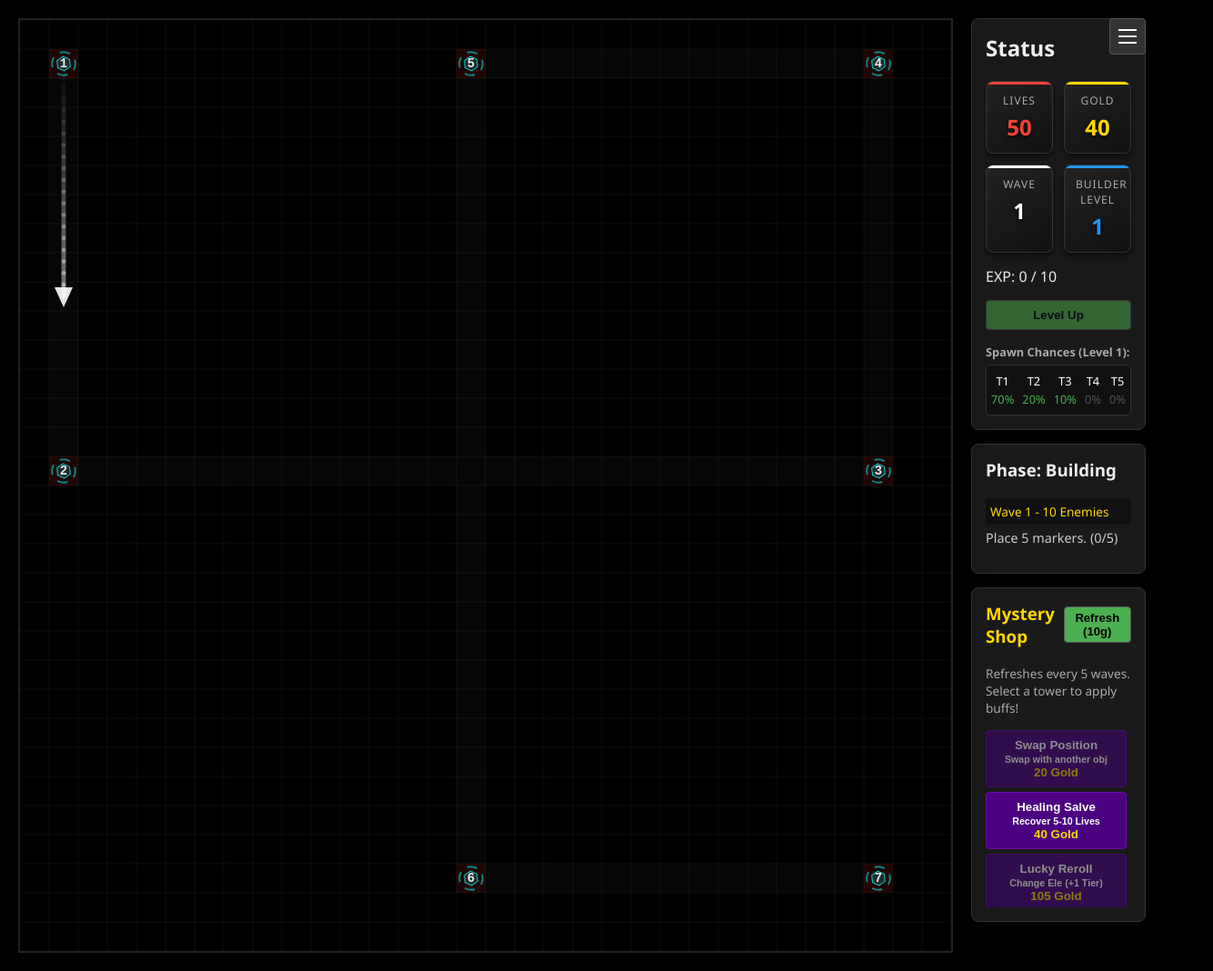
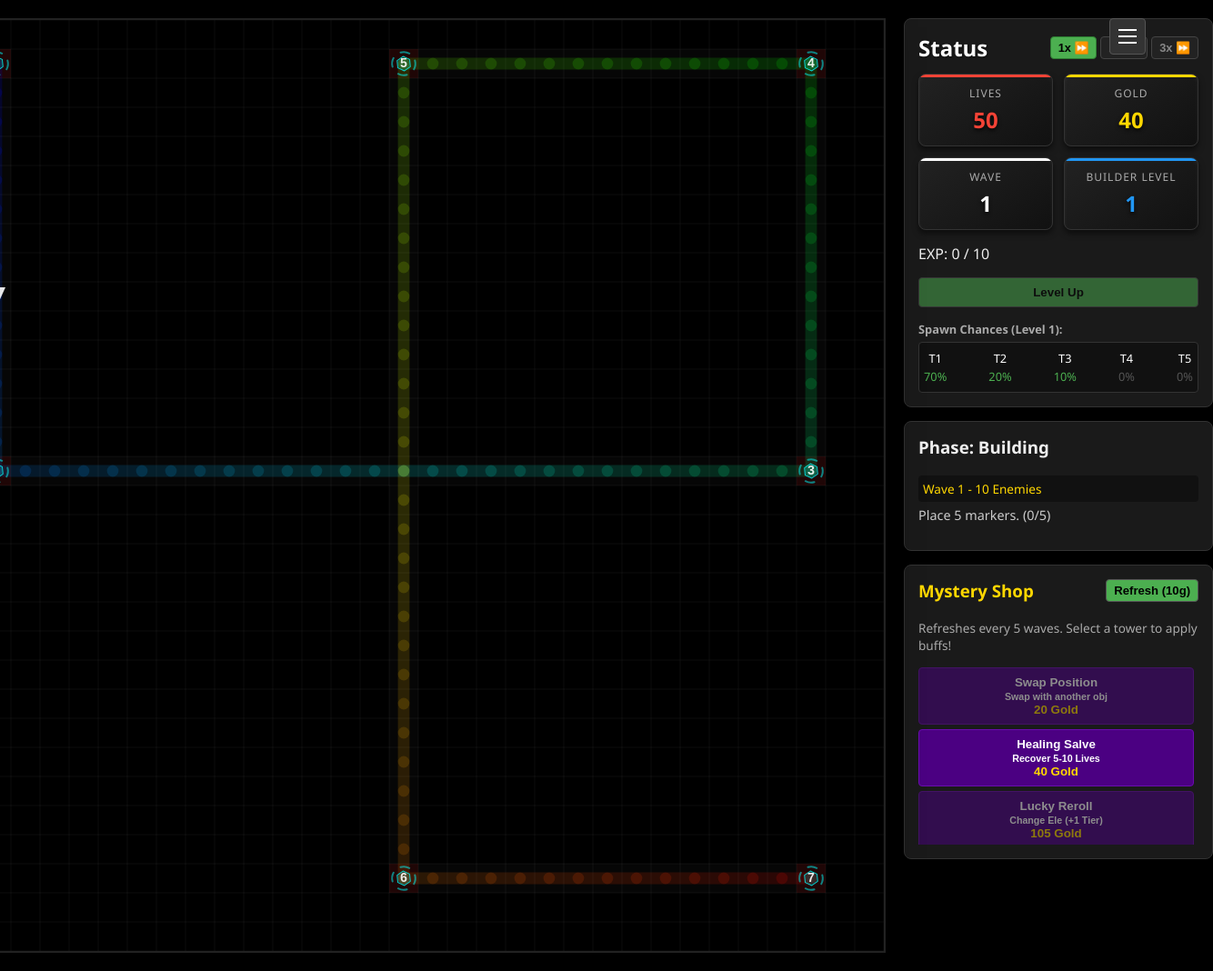
Before and after one commit to Lenshut/Gem-Element-TD, a plain HTML site: page elemental2.html in a window 1280 px wide. Shown: the whole page at 91% size, 1334 px wide, since content can reach past the window. Drawn offline with Linux system fonts and the light colour scheme.

Commit message:
Update elemental2.html

```diff
--- a/elemental2.html
+++ b/elemental2.html
@@ -2,8 +2,8 @@
 <html lang="en">
 <head>
     <meta charset="UTF-8">
-    <meta name="viewport" content="width=device-width, initial-scale=1.0">
-    <title>Maze TD Prototype</title>
+    <meta name="viewport" content="width=device-width, initial-scale=1.0, maximum-scale=5.0, minimum-scale=0.5">
+    <title>Maze TD Prototype - 32x32 Grid</title>
     <style>
         :root {
             --bg: #000000;
@@ -22,30 +22,82 @@
             display: flex;
             justify-content: center;
             gap: 20px;
-            user-select: none;
+            touch-action: manipulation;
         }
         #game-container {
             position: relative;
             background-color: var(--bg);
             border: 2px solid #222;
             box-shadow: 0 10px 30px rgba(0,0,0,0.8);
+            width: 1024px;
+            height: 1024px;
+            flex-shrink: 0;
         }
         canvas {
             display: block;
             cursor: crosshair;
+            width: 100%;
+            height: 100%;
+            image-rendering: pixelated;
         }
         #ui-panel {
             width: 340px;
             display: flex;
             flex-direction: column;
             gap: 15px;
-        }
+            flex-shrink: 0;
+        }
+
+        /* Mobile Layout */
+        @media (max-width: 1100px) {
+            body {
+                flex-direction: column;
+                align-items: center;
+                padding: 10px;
+            }
+            #game-container {
+                width: 100%;
+                max-width: 1024px;
+                height: auto;
+                aspect-ratio: 1 / 1;
+            }
+            #ui-panel {
+                width: 100%;
+                max-width: 512px;
+            }
+        }
+
         .card {
             background-color: var(--panel);
             padding: 15px;
             border-radius: 8px;
             border: 1px solid #333;
         }
+
+        .header-row {
+            display: flex;
+            justify-content: space-between;
+            align-items: center;
+            margin-bottom: 12px;
+        }
+
+        .btn-spd {
+            padding: 4px 8px;
+            font-size: 0.8em;
+            margin: 0;
+            background: #222;
+            border: 1px solid #444;
+            color: #888;
+            border-radius: 4px;
+            cursor: pointer;
+            font-weight: bold;
+        }
+        .btn-spd.active {
+            background: var(--accent);
+            border-color: #2e7d32;
+            color: #000;
+        }
+
         .stats-grid {
             display: grid;
             grid-template-columns: 1fr 1fr;
@@ -122,7 +174,7 @@
 
         #global-tooltip {
             display: none;
-            position: fixed;
+            position: absolute;
             background: #111;
             border: 1px solid var(--gold);
             padding: 10px;
@@ -140,7 +192,7 @@
         .menu-item:hover { background-color: #444 !important; }
 
         .modal-bg {
-            display: none; position: absolute; top: 0; left: 0; width: 100%; height: 100%;
+            display: none; position: fixed; top: 0; left: 0; width: 100%; height: 100%;
             background: rgba(0,0,0,0.8); z-index: 200; justify-content: center; align-items: center;
         }
         .modal-content {
@@ -187,7 +239,14 @@
 
     <div id="ui-panel">
         <div class="card">
-            <h2 style="margin-top:0">Status</h2>
+            <div class="header-row">
+                <h2 style="margin:0; color: #fff; text-shadow: 1px 1px 2px rgba(0,0,0,0.5);">Status</h2>
+                <div style="display: flex; gap: 4px;">
+                    <button id="spd-1" class="btn-spd active" onclick="setSpeed(1)">1x ⏩</button>
+                    <button id="spd-2" class="btn-spd" onclick="setSpeed(2)">2x ⏩</button>
+                    <button id="spd-3" class="btn-spd" onclick="setSpeed(3)">3x ⏩</button>
+                </div>
+            </div>
             <div class="stats-grid">
                 <div class="stat-box lives"><div class="stat-label">Lives</div><div class="stat-value" style="color:var(--danger)" id="ui-lives">50</div></div>
                 <div class="stat-box gold"><div class="stat-label">Gold</div><div class="stat-value" style="color:var(--gold)" id="ui-gold">30</div></div>
@@ -239,10 +298,19 @@
     </div>
 
 <script>
-/** * TOWER DEFENSE PROTOTYPE ENGINE - v16.1 (Insta-Craft Visual Bug Fix) */
+/** * TOWER DEFENSE PROTOTYPE ENGINE - v18.0 (32x32, Game Speed, Gradient Guidelines) */
 
 const COLS = 32, ROWS = 32, CELL_SIZE = 32, CANVAS_SIZE = COLS * CELL_SIZE;
 const STATES = { BUILD_PLACE: 0, BUILD_SELECT: 1, BUILD_COMBINE: 2, WAVE: 3, GAME_OVER: 4, SWAPPING: 5 };
+
+let gameSpeed = 1;
+window.setSpeed = function(spd) {
+    gameSpeed = spd;
+    document.getElementById('spd-1').classList.remove('active');
+    document.getElementById('spd-2').classList.remove('active');
+    document.getElementById('spd-3').classList.remove('active');
+    document.getElementById('spd-' + spd).classList.add('active');
+}
 
 let currentMaxSpawns = 5;
 let zaWarudoUnlocked = false, midasActive = false, expActive = false;
@@ -258,7 +326,6 @@
 let waveEnemyQueue = [], bonusEnemies = 0, leakedThisWave = false;
 let currentShop = [], shopBought = [false, false, false, false];
 let floatingTexts = [];
-let arrowTrail = [];
 let waveClearTimer = 0;
 let waveClearText = "";
 
@@ -392,13 +459,22 @@
 const btnStartWave = document.getElementById('btn-startwave');
 
 function populateModals() {
-    let elHtml = `<h3 style="border-bottom: 2px solid #555; padding-bottom: 5px; color: var(--gold);">Base Elements</h3>`;
-    elHtml += `<div style="display: grid; grid-template-columns: repeat(auto-fill, minmax(200px, 1fr)); gap: 10px; margin-bottom: 20px;">`;
+    let elHtml = `<h3 style="border-bottom: 2px solid #555; padding-bottom: 8px; color: var(--gold);">Base Elements</h3>`;
+    elHtml += `<div style="display: grid; grid-template-columns: repeat(auto-fill, minmax(220px, 1fr)); gap: 12px; margin-bottom: 25px;">`;
     for (let key in ELEMENTS) {
         let e = ELEMENTS[key];
-        elHtml += `<div style="background: #222; padding: 10px; border-radius: 6px; border-left: 4px solid ${e.color};">
-            <span class="color-dot" style="background:${e.color}"></span><strong style="color:${e.color}">${e.name}</strong><br>
-            <span style="font-size:0.85em; color:#aaa;">Type: ${e.type} | SPL: ${e.splash||0} | BaseDMG: ${e.damage}${e.seeInvis ? ' | <span style="color:#D3D3D3">Aura: True Sight</span>' : ''}</span>
+        elHtml += `<div style="background: #1a1a1a; padding: 12px; border-radius: 8px; border-left: 5px solid ${e.color}; box-shadow: 0 4px 6px rgba(0,0,0,0.3);">
+            <div style="display:flex; align-items:center; margin-bottom:6px;">
+                <span class="color-dot" style="background:${e.color}; width:14px; height:14px;"></span>
+                <strong style="color:${e.color}; font-size:1.1em;">${e.name}</strong>
+            </div>
+            <div style="font-size:0.85em; color:#bbb; line-height: 1.4;">
+                <div><strong>Type:</strong> ${e.type}</div>
+                <div><strong>Base DMG:</strong> ${e.damage}</div>
+                <div><strong>Range:</strong> ${e.range}</div>
+                ${e.splash ? `<div><strong>Splash:</strong> ${e.splash}</div>` : ''}
+                ${e.name === 'Wind' ? `<div style="color:var(--gold); margin-top:4px;">Aura: Grants True Sight</div>` : ''}
+            </div>
         </div>`;
     }
     elHtml += `</div>`;
@@ -409,7 +485,7 @@
         if (!seenNames.has(r.name)) { seenNames.add(r.name); uniqueRecipes.push(r); }
     }
 
-    elHtml += `<h3 style="border-bottom: 2px solid #555; padding-bottom: 5px; color: var(--gold);">Tower Combinations (${uniqueRecipes.length} Unique)</h3>`;
+    elHtml += `<h3 style="border-bottom: 2px solid #555; padding-bottom: 8px; color: var(--gold);">Tower Combinations (${uniqueRecipes.length} Unique)</h3>`;
     elHtml += `<div style="display: grid; grid-template-columns: repeat(auto-fill, minmax(250px, 1fr)); gap: 10px;">`;
     for (let r of uniqueRecipes) {
         let reqs = [];
@@ -427,6 +503,27 @@
     }
     elHtml += `</div>`;
     document.getElementById('elements-modal-content').innerHTML = elHtml;
+
+    let waveHtml = `
+        <h3>Wave Scaling</h3>
+        <p>Every wave starts with 10 base enemies. Flawless wave increases count by 1. Leak reduces by 1.</p>
+        <p>Enemies gain Base Armor equal to <strong>Wave Number * 2</strong>.</p>
+        <h3>Enemy Types & Buffs</h3>
+        <ul style="padding-left: 20px; line-height:1.6;">
+            <li><strong style="color:#00ffff">SHIELD:</strong> Starts with 50% extra HP as a shield.</li>
+            <li><strong style="color:#00ff00">REGEN:</strong> Passively heals 5% max HP per second.</li>
+            <li><strong style="color:#ffffff">DASH:</strong> Gains massive speed boost for 1 second when hit.</li>
+            <li><strong style="color:#ff00ff">IMMUNE:</strong> Immune to Slow/Freeze. Has 50% less Base Armor.</li>
+            <li><strong style="color:#ff8c00">DISARM AURA:</strong> Disables towers within 3 squares range.</li>
+            <li><strong style="color:#1e90ff">SLOW AURA:</strong> Reduces ASPD of towers within 3 squares.</li>
+            <li><strong style="color:#aaaaaa">PHASING:</strong> Temporarily invincible for 2s every 5s, moves 50% slower while active.</li>
+            <li><strong style="color:#2196F3">JUMPER:</strong> Jumps 2-4 squares ahead when HP drops by 20%.</li>
+            <li><strong style="color:#87CEFA">FLYING:</strong> Spawns only after wave 5. Targeted by Air/Hybrid only.</li>
+            <li><strong style="color:#aaa">INVISIBLE:</strong> Appears on Wave 7, 14. Requires True Sight.</li>
+            <li><strong style="color:#ff00ff">BOSS:</strong> Appears every 10 waves. Huge HP, slow speed.</li>
+        </ul>
+    `;
+    document.getElementById('waves-modal-content').innerHTML = waveHtml;
 }
 populateModals();
 
@@ -940,6 +1037,13 @@
 
 function processTempCombine(selectedIndex, recipe) {
     let baseSpawn = unrevealedSpawns[selectedIndex];
+    let consumed = [], nBase = { ...recipe.reqBase };
+    for (let req in nBase) {
+        for (let i = 0; i < nBase[req]; i++) {
+            let foundIdx = unrevealedSpawns.findIndex((s, idx) => !consumed.includes(idx) && `${s.element.name}_${s.tier}` === req);
+            consumed.push(foundIdx);
+        }
+    }
 
     let newTower = { x: baseSpawn.x, y: baseSpawn.y, element: baseSpawn.element, tier: baseSpawn.tier, cooldown: 0, isCombo: false, buffs: { damage: 0, speed: 0, crit: 0, range: 0, pierce: 0, trueSight: false, antiCC: false }, glowColor: null };
     newTower.isCombo = true; newTower.recipe = recipe; newTower.comboName = recipe.name; newTower.comboColor = recipe.color; newTower.tier += 2;
@@ -948,7 +1052,7 @@
     calcTowerStats(newTower); towers.push(newTower); grid[baseSpawn.y][baseSpawn.x] = 'TOWER';
 
     for (let i = 0; i < unrevealedSpawns.length; i++) {
-        if (i !== selectedIndex) {
+        if (!consumed.includes(i)) {
             let s = unrevealedSpawns[i];
             stones.push({x: s.x, y: s.y});
             grid[s.y][s.x] = 'STONE';
@@ -972,7 +1076,7 @@
         hp: baseHp * hpMult, maxHp: baseHp * hpMult, speed: baseSpd * spdMult,
         type: (Math.random() > 0.7 && !def.isBoss && !def.isInvis && waveNumber > 5) ? 'AIR' : 'GRND',
         isBoss: def.isBoss, invisible: def.isInvis, slowTimer: 0, burnTimer: 0, freezeTimer: 0, freezeCount: 0, poisonTimer: 0, armorDebuff: 0, stunTimer: 0, buffs: [],
-        armor: waveNumber * 2
+        armor: Math.floor(waveNumber * 2)
     };
 
     if (def.buff) {
@@ -1011,7 +1115,14 @@
 
 canvas.addEventListener('click', (e) => {
     const rect = canvas.getBoundingClientRect();
-    const gridX = Math.floor((e.clientX - rect.left) / CELL_SIZE), gridY = Math.floor((e.clientY - rect.top) / CELL_SIZE);
+    const scaleX = canvas.width / rect.width;
+    const scaleY = canvas.height / rect.height;
+    const clickX = (e.clientX - rect.left) * scaleX;
+    const clickY = (e.clientY - rect.top) * scaleY;
+
+    const gridX = Math.floor(clickX / CELL_SIZE);
+    const gridY = Math.floor(clickY / CELL_SIZE);
+
     let clickedStone = stones.find(s => s.x === gridX && s.y === gridY), clickedTower = towers.find(t => t.x === gridX && t.y === gridY);
     let clickedSpawnIndex = unrevealedSpawns.findIndex(s => s.x === gridX && s.y === gridY);
 
@@ -1086,6 +1197,7 @@
 function createParticles(x, y, color) { for (let i=0; i<10; i++) particles.push({ x: x, y: y, vx: (Math.random()-0.5)*4, vy: (Math.random()-0.5)*4, life: 20+Math.random()*10, color: color }); }
 
 function gameLoop() {
+    for (let step = 0; step < gameSpeed; step++) {
         frames++;
         if (state === STATES.WAVE) {
             if (waveEnemiesToSpawn > 0 && frames % 30 === 0) { spawnEnemy(); waveEnemiesToSpawn--; updateUI(); }
@@ -1236,30 +1348,32 @@
                 } else { p.x += (dx / dist) * p.speed; p.y += (dy / dist) * p.speed; }
             }
 
-        for (let i = particles.length - 1; i >= 0; i--) { let pt = particles[i]; pt.x += pt.vx; pt.y += pt.vy; pt.life--; if (pt.life <= 0) particles.splice(i, 1); }
-        for (let i = floatingTexts.length - 1; i >= 0; i--) { let ft = floatingTexts[i]; ft.y -= 1; ft.life--; if (ft.life <= 0) floatingTexts.splice(i, 1); }
-
-        if (waveEnemiesToSpawn === 0 && enemies.length === 0 && state === STATES.WAVE) {
+            if (waveEnemiesToSpawn === 0 && enemies.length === 0) {
                 waveClearText = "WAVE " + waveNumber + " CLEARED!";
                 waveClearTimer = 120;
                 exp += 2 * (expActive ? 2 : 1); waveNumber++;
                 if (waveNumber % 5 === 1) refreshShop();
                 if (!leakedThisWave) bonusEnemies++; else bonusEnemies = Math.max(0, bonusEnemies - 1);
-            currentMaxSpawns = 5; midasActive = false; expActive = false; // Reset buffs
+                currentMaxSpawns = 5; midasActive = false; expActive = false;
                 precalculateWave(); state = STATES.BUILD_PLACE;
                 selectedTower = null; selectedStone = null; projectiles = []; particles = []; floatingTexts = []; updateUI();
             }
         }
 
+        // Non-wave particles & timers
         for(let t of towers) {
             if (t.isCombo && (t.comboColor === '#FFFFCC' || t.comboColor === '#4B0082')) {
                 if (Math.random() < 0.1) { particles.push({ x: t.x * CELL_SIZE + CELL_SIZE/2 + (Math.random()-0.5)*20, y: t.y * CELL_SIZE + CELL_SIZE/2 + (Math.random()-0.5)*20, vx: (Math.random()-0.5)*2, vy: (Math.random()-0.5)*2 - 1, life: 15, color: '#FFD700' }); }
             }
         }
-
+        for (let i = particles.length - 1; i >= 0; i--) { let pt = particles[i]; pt.x += pt.vx; pt.y += pt.vy; pt.life--; if (pt.life <= 0) particles.splice(i, 1); }
+        for (let i = floatingTexts.length - 1; i >= 0; i--) { let ft = floatingTexts[i]; ft.y -= 1; ft.life--; if (ft.life <= 0) floatingTexts.splice(i, 1); }
+        if (waveClearTimer > 0) waveClearTimer--;
+    }
+
+    // DRAW PHASE
     ctx.fillStyle = '#000000'; ctx.fillRect(0, 0, CANVAS_SIZE, CANVAS_SIZE);
 
-    // Faint grid
     ctx.strokeStyle = 'rgba(255, 255, 255, 0.05)'; ctx.lineWidth = 1;
     ctx.beginPath();
     for(let i=0; i<=COLS; i++) {
@@ -1284,29 +1398,28 @@
         ctx.stroke();
 
         let pathLen = cachedPath.length - 1;
+
+        ctx.lineWidth = CELL_SIZE * 0.4;
+        ctx.lineCap = 'round';
+        ctx.lineJoin = 'round';
+
+        for (let i = 0; i < pathLen; i++) {
+            let p1 = cachedPath[i], p2 = cachedPath[i+1];
+            let hue = 240 * (1 - (i / pathLen));
+            ctx.strokeStyle = `hsla(${hue}, 100%, 50%, 0.15)`;
+            ctx.beginPath();
+            ctx.moveTo(p1.x * CELL_SIZE + CELL_SIZE/2, p1.y * CELL_SIZE + CELL_SIZE/2);
+            ctx.lineTo(p2.x * CELL_SIZE + CELL_SIZE/2, p2.y * CELL_SIZE + CELL_SIZE/2);
+            ctx.stroke();
+        }
+
         if (pathLen > 0) {
             let framesPerCell = 2.5; let totalFrames = pathLen * framesPerCell; let currentFrame = frames % totalFrames; let progressCells = currentFrame / framesPerCell;
-
-            if (currentFrame === 0 || progressCells < 0.1) arrowTrail = [];
 
             let i = Math.floor(progressCells);
             if (i < pathLen) {
                 let progress = progressCells - i; let p1 = cachedPath[i], p2 = cachedPath[i+1];
                 let cx = (p1.x + (p2.x - p1.x) * progress) * CELL_SIZE + CELL_SIZE/2; let cy = (p1.y + (p2.y - p1.y) * progress) * CELL_SIZE + CELL_SIZE/2; let angle = Math.atan2(p2.y - p1.y, p2.x - p1.x);
-
-                arrowTrail.push({x: cx, y: cy});
-                if (arrowTrail.length > 40) arrowTrail.shift();
-
-                ctx.lineCap = 'round';
-                ctx.lineWidth = CELL_SIZE * 0.15;
-                for (let j = 0; j < arrowTrail.length - 1; j++) {
-                    ctx.strokeStyle = `rgba(255, 255, 255, ${0.5 * (j / arrowTrail.length)})`;
-                    ctx.beginPath();
-                    ctx.moveTo(arrowTrail[j].x, arrowTrail[j].y);
-                    ctx.lineTo(arrowTrail[j+1].x, arrowTrail[j+1].y);
-                    ctx.stroke();
-                }
-
                 ctx.save(); ctx.translate(cx, cy); ctx.rotate(angle);
                 ctx.fillStyle = 'rgba(255, 255, 255, 0.9)';
                 ctx.beginPath(); ctx.moveTo(-10, -10); ctx.lineTo(12, 0); ctx.lineTo(-10, 10); ctx.fill(); ctx.restore();
@@ -1317,37 +1430,18 @@
     WAYPOINTS.forEach((wp, idx) => {
         let cx = wp.x * CELL_SIZE + CELL_SIZE/2;
         let cy = wp.y * CELL_SIZE + CELL_SIZE/2;
-
-        ctx.save();
-        ctx.translate(cx, cy);
-
-        ctx.rotate(frames * 0.02);
-        ctx.strokeStyle = 'rgba(0, 255, 255, 0.5)';
-        ctx.lineWidth = 2;
-        ctx.setLineDash([10, 10]);
-        ctx.beginPath(); ctx.arc(0, 0, CELL_SIZE * 0.4, 0, Math.PI * 2); ctx.stroke();
-        ctx.setLineDash([]);
-
-        ctx.rotate(-frames * 0.05);
-        ctx.fillStyle = 'rgba(0, 255, 255, 0.15)';
-        ctx.strokeStyle = 'rgba(0, 255, 255, 0.8)';
-        ctx.lineWidth = 1;
+        ctx.save(); ctx.translate(cx, cy); ctx.rotate(frames * 0.02);
+        ctx.strokeStyle = 'rgba(0, 255, 255, 0.5)'; ctx.lineWidth = 2; ctx.setLineDash([10, 10]);
+        ctx.beginPath(); ctx.arc(0, 0, CELL_SIZE * 0.4, 0, Math.PI * 2); ctx.stroke(); ctx.setLineDash([]);
+        ctx.rotate(-frames * 0.05); ctx.fillStyle = 'rgba(0, 255, 255, 0.15)'; ctx.strokeStyle = 'rgba(0, 255, 255, 0.8)'; ctx.lineWidth = 1;
         ctx.beginPath();
         for(let k=0; k<6; k++) {
             let a = k * Math.PI / 3;
             if(k===0) ctx.moveTo(Math.cos(a)*CELL_SIZE*0.25, Math.sin(a)*CELL_SIZE*0.25);
             else ctx.lineTo(Math.cos(a)*CELL_SIZE*0.25, Math.sin(a)*CELL_SIZE*0.25);
         }
-        ctx.closePath();
-        ctx.fill(); ctx.stroke();
-
-        ctx.restore();
-
-        ctx.fillStyle = 'rgba(255, 255, 255, 0.9)';
-        ctx.font = 'bold 14px monospace';
-        ctx.textAlign = 'center';
-        ctx.textBaseline = 'middle';
-        ctx.fillText(idx + 1, cx, cy);
+        ctx.closePath(); ctx.fill(); ctx.stroke(); ctx.restore();
+        ctx.fillStyle = 'rgba(255, 255, 255, 0.9)'; ctx.font = 'bold 14px monospace'; ctx.textAlign = 'center'; ctx.textBaseline = 'middle'; ctx.fillText(idx + 1, cx, cy);
     });
 
     for (let s of stones) { drawStonePyramid(s.x, s.y); if (selectedStone === s || (state === STATES.SWAPPING && swapSource === s)) { ctx.strokeStyle = state === STATES.SWAPPING ? '#FFD700' : '#f44336'; ctx.lineWidth = 2; ctx.strokeRect(s.x*CELL_SIZE, s.y*CELL_SIZE, CELL_SIZE, CELL_SIZE); } }
@@ -1474,7 +1568,7 @@
 
         ctx.save();
         ctx.translate(CANVAS_SIZE/2, CANVAS_SIZE/2);
-        let scale = 0.5 + (120 - waveClearTimer) * 0.0025; // 50% scale
+        let scale = 1.0 + (120 - waveClearTimer) * 0.005; // Base 1.0 for 1024x1024 screen
         ctx.scale(scale, scale);
         ctx.globalAlpha = Math.min(1, waveClearTimer / 30);
         ctx.font = 'bold 60px Arial';
@@ -1488,8 +1582,6 @@
         ctx.fillStyle = '#FFD700';
         ctx.fillText(waveClearText, 0, 0);
         ctx.restore();
-
-        waveClearTimer--;
     }
 
     if (state !== STATES.GAME_OVER) requestAnimationFrame(gameLoop);
```
Lines whose indentation alone changed are shown as unchanged.
